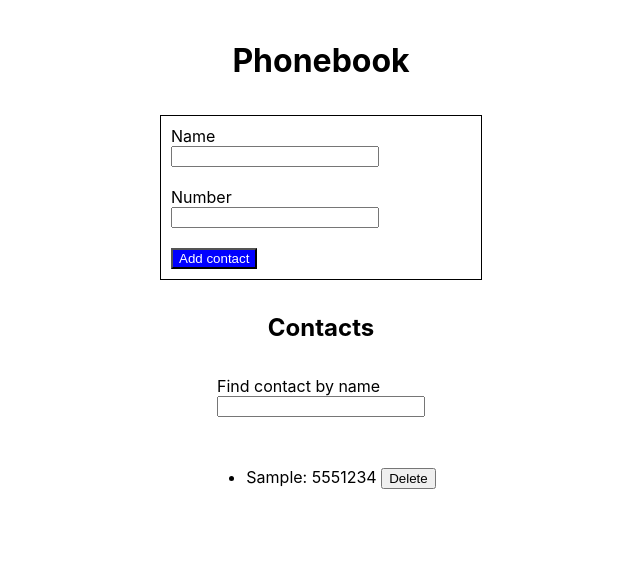
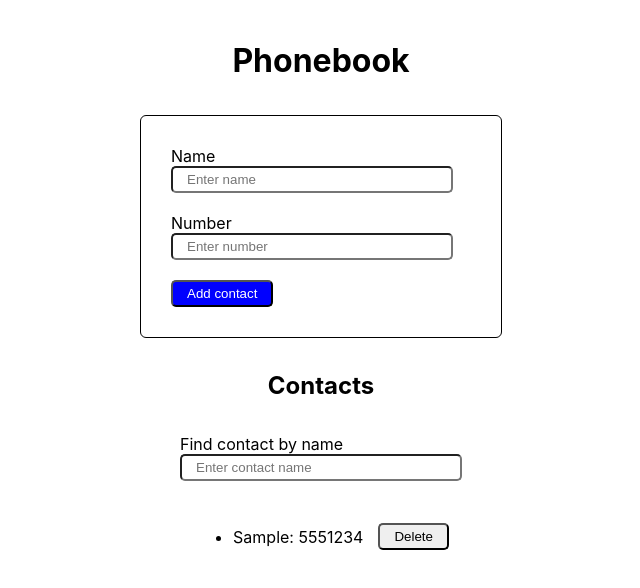
Before and after one commit to Oleksandr-Pik/goit-react-hw-06-phonebook, a React (Create React App) app: page / in a window 1280 px wide. Both pictures are taken after typing "Sample", "5551234" into the empty fields and a click on the button "Add contact". Shown: the top 588 px of the page, without its empty margins (319-959 px from the left). Built offline with nearby package versions, Linux system fonts and the light colour scheme.

Commit message:
add some  styles

```diff
--- a/src/components/App/App.jsx
+++ b/src/components/App/App.jsx
@@ -51,7 +51,7 @@ const App = () => {
   return (
     <Container>
       <Toaster
-				position='top-center'
+				position='top-right'
 				toastOptions={{
 					duration: 1500,
 				}}
--- a/src/components/ContactForm/ContactForm.jsx
+++ b/src/components/ContactForm/ContactForm.jsx
@@ -39,6 +39,7 @@ const ContactForm = ({ addContact }) => {
         id="name"
         required
         onChange={handleChange}
+        placeholder="Enter name"
         value={name}
       />
       <label htmlFor="number">Number</label>
@@ -48,6 +49,7 @@ const ContactForm = ({ addContact }) => {
         id="number"
         required
         onChange={handleChange}
+        placeholder="Enter number"
         value={number}
       />
       <Button type="submin">Add contact</Button>
--- a/src/components/ContactForm/ContactForm.styled.jsx
+++ b/src/components/ContactForm/ContactForm.styled.jsx
@@ -5,12 +5,16 @@ export const Form = styled.form`
   flex-direction: column;
   width: 300px;
   outline: 1px solid;
-  padding: 10px;
+  padding: 30px;
+  /* padding: 4px 14px; */
+  border-radius: 5px;
 `;
 
 export const Input = styled.input`
-  width: 200px;
+  width: 250px;
   margin-bottom: 20px;
+  padding: 4px 14px;
+  border-radius: 5px;
 
   &:hover,
   &:focus {
@@ -20,4 +24,5 @@ export const Input = styled.input`
 
 export const Button = styled.button`
   width: fit-content;
+  cursor: pointer;
 `;
--- a/src/components/ContactListItem/ContactListItem.jsx
+++ b/src/components/ContactListItem/ContactListItem.jsx
@@ -1,12 +1,14 @@
+// import { Container } from 'components/App/App.styled';
+import { Container } from './ContactListItem.styled';
 import React from 'react';
 
 const ContactListItem = ({ contact, onDeleteContact }) => (
-  <>
-    <span>
+  <Container>
+    <p>
       {contact.name}: {contact.number}{' '}
-    </span>
+    </p>
     <button onClick={() => onDeleteContact(contact.id)}>Delete</button>
-  </>
+  </Container>
 );
 
 export default ContactListItem;
--- /dev/null
+++ b/src/components/ContactListItem/ContactListItem.styled.jsx
@@ -0,0 +1,9 @@
+import styled from 'styled-components';
+
+export const Container = styled.div`
+  margin: auto;
+  display: flex;
+  justify-content: space-between;
+  align-items: center;
+  gap: 15px;
+`;
--- a/src/components/Filter/Filter.jsx
+++ b/src/components/Filter/Filter.jsx
@@ -1,11 +1,17 @@
 import React from 'react';
 import { Input, Label } from './Filter.styled';
 
-const Filter = ({filter, onChange}) => {
+const Filter = ({ filter, onChange }) => {
   return (
     <Label>
       Find contact by name
-      <Input type="text" value={filter} onChange={onChange} />
+      <Input
+        type="text"
+        name="filter"
+        value={filter}
+        placeholder="Enter contact name"
+        onChange={onChange}
+      />
     </Label>
   );
 };
--- a/src/components/Filter/Filter.styled.jsx
+++ b/src/components/Filter/Filter.styled.jsx
@@ -6,12 +6,13 @@ flex-direction: column;
 `;
 
 export const Input = styled.input`
-width: 200px;
-margin-bottom: 20px;
+  width: 250px;
+  /* margin-bottom: 20px; */
+  padding: 4px 14px;
+  border-radius: 5px;
 
   &:hover,
   &:focus {
-
     outline: 1px solid blue;
   }
 `;
--- a/src/index.css
+++ b/src/index.css
@@ -16,6 +16,8 @@ code {
 
 button {
   cursor: pointer;
+  padding: 4px 14px;
+  border-radius: 5px;
 }
 
 button:hover,
```
Lines whose indentation alone changed are shown as unchanged.
